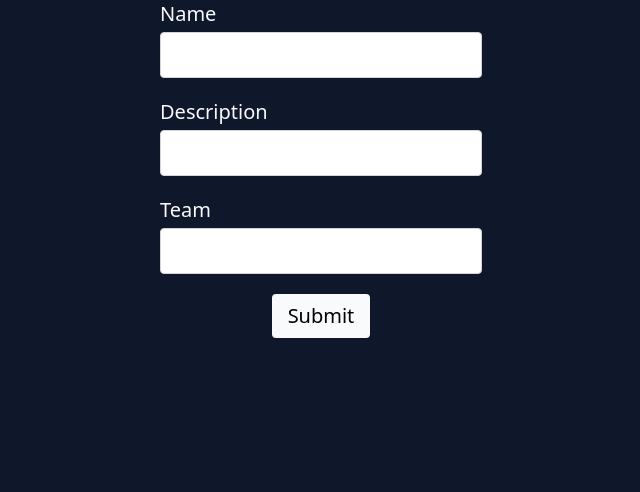
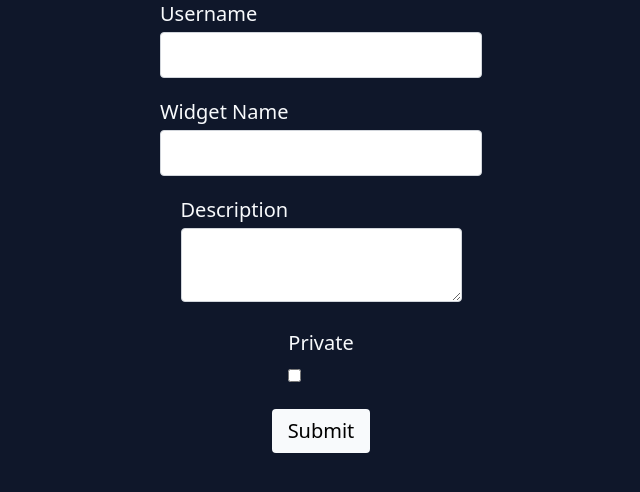
Before and after one commit to slugger-analytics/slugger-website, a Next.js app: page / in a window 1280 px wide. Shown: the top 492 px of the page, without its empty margins (319-959 px from the left). Built offline with nearby package versions, Linux system fonts and the light colour scheme.

Commit message:
Create components for input fields

```diff
--- /dev/null
+++ b/src/app/components/InputField.tsx
@@ -0,0 +1,23 @@
+import React from 'react'
+
+type InputProps = {
+    id: string,
+    label: string,
+    type: string,
+    required: boolean
+}
+
+export default function TextInput({ id, label, type, required}: InputProps) {
+  return (
+      <div key={id} className="mb-5">
+          <label htmlFor={id} className="block mb-1">{label}</label>
+          <input
+              type={type}
+              id={id}
+              name={id}
+              required={required}
+              className="border border-gray-300 rounded py-2 px-3 text-black"
+          />
+      </div>
+  )
+}
--- /dev/null
+++ b/src/app/components/TextareaInput.tsx
@@ -0,0 +1,21 @@
+import React from 'react'
+
+type TextareaProps = {
+    id: string,
+    label: string,
+    required: boolean
+}
+
+export default function TextareaInput({ id, label, required }: TextareaProps) {
+    return (
+        <div key={id} className="mb-5">
+            <label htmlFor={id} className="block mb-1">{label}</label>
+            <textarea
+                id={id}
+                name={id}
+                required={required}
+                className="border border-gray-300 rounded py-2 px-3 text-black"
+            />
+        </div>
+    )
+}
--- a/src/app/form.tsx
+++ b/src/app/form.tsx
@@ -2,17 +2,12 @@
 
 import { useState } from "react";
 import { useFormStatus } from "react-dom";
+import InputField from "./components/InputField";
+import TextareaInput from "./components/TextareaInput";
 
 const initialState = {
     message: "",
 };
-
-type InputField = {
-    id: string;
-    label: string;
-    type: string;
-    required: boolean;
-}
 
 function SubmitButton() {
     const { pending } = useFormStatus();
@@ -29,12 +24,6 @@ function SubmitButton() {
 export function Form() {
     // update state based on res. of form action
     const [state, setState] = useState(initialState);
-    // TODO:
-    const inputs: InputField[] = [
-        { id: 'name', label: 'Name', type: 'text', required: true },
-        { id: 'description', label: 'Description', type: 'text', required: false },
-        { id: 'team', label: 'Team', type: 'text', required: false }
-    ]
 
     const handleSubmit = (event: React.FormEvent<HTMLFormElement>) => {
         event.preventDefault();
@@ -52,18 +41,29 @@ export function Form() {
 
     return (
         <form onSubmit={handleSubmit} className="flex flex-col items-center">
-            {inputs.map(({ id, label, type, required }) => (
-                <div key={id} className="mb-5">
-                    <label htmlFor={id} className="block mb-1">{label}</label>
-                    <input
-                        type={type}
-                        id={id}
-                        name={id}
-                        required={required}
-                        className="border border-gray-300 rounded py-2 px-3 text-black"
-                    />
-                </div>
-            ))}
+            <InputField
+                id='email'
+                label='Username'
+                type='text'
+                required={true}
+            />
+            <InputField
+                id='widget-name'
+                label='Widget Name'
+                type='text'
+                required={true}
+            />
+            <TextareaInput
+                id='description'
+                label='Description'
+                required={true}
+            />
+            <InputField
+                id='private'
+                label='Private'
+                type='checkbox'
+                required={true}
+            />
             <SubmitButton />
             <p aria-live="polite" className="sr-only" role="status">
                 {state?.message}
```
